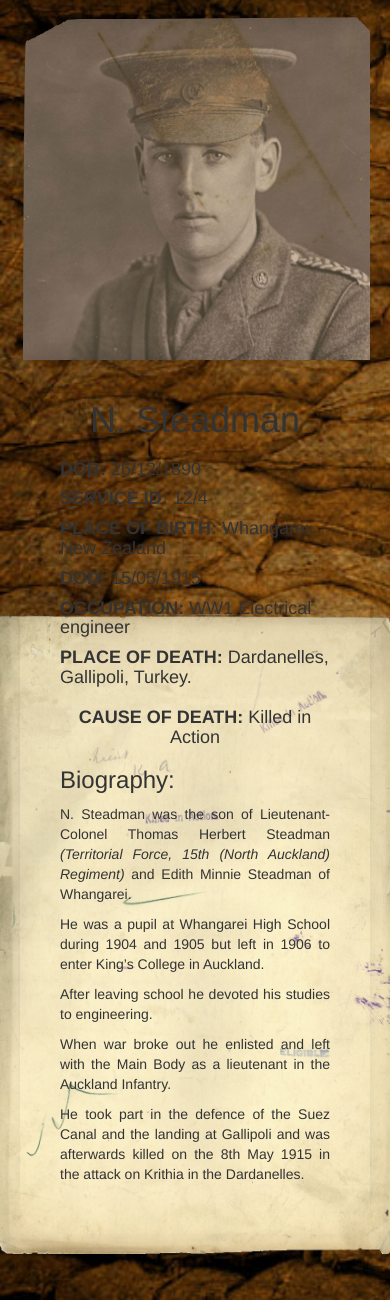
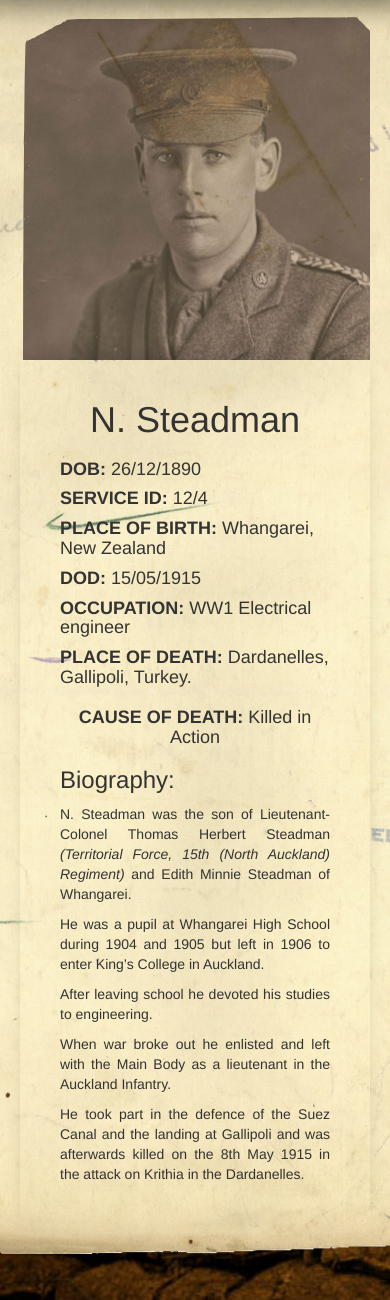
Before and after one commit to wbhs-oba/ww1, a PHP site: page / in a window 390 px wide. Shown: the part 59-1359 px from the top of the page. Run offline with PHP 8.4, Linux system fonts and the light colour scheme.

Commit message:
Responsive Tweaks

```diff
--- a/css/bio.css
+++ b/css/bio.css
@@ -4,6 +4,7 @@
 	background-size: 991px;
 	/* End of Background Image */
 	background-position-x: center;
+	background-repeat: no-repeat;
 	/* background-color: white; */
 	padding: 20px;
 	/* margin-top: 50px; */
@@ -21,9 +22,10 @@
     .info {
         max-width: 900px;
         background-size: 900px;
+        background-position-y: 0px;
         margin-top: 0px;
         width: 100%;
-        background-position-y: 0px;
+        background-repeat: no-repeat;
     }
 }
 @media (max-width: 991px) {
@@ -36,7 +38,7 @@
     	background-position-y: bottom;
     	background-repeat: no-repeat;
     	/* In order to get rid of transparent edges (which makes the menu not look right) */
-    	background-size: 105%;
+    	background-size: auto 105%;
     }
 }
 
```
